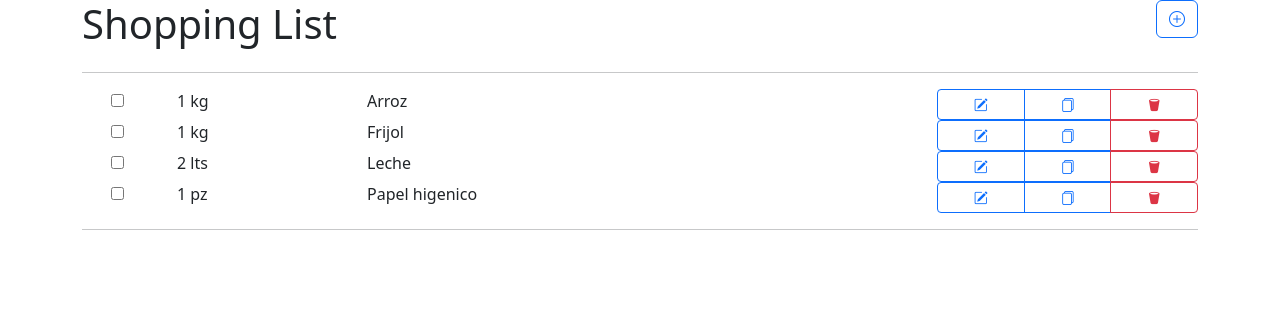
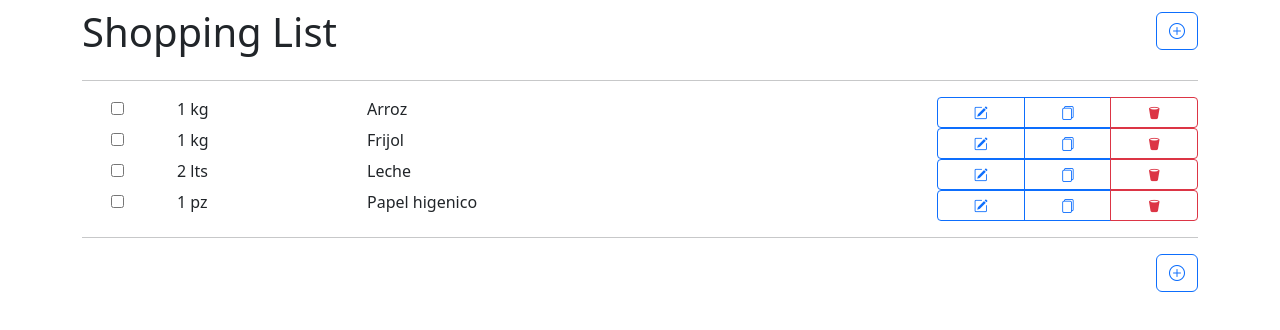
Before and after one commit to SoniaFlores17/shopping_list, a React (Vite) app: page / in a window 1280 px wide. Shown: the top 330 px of the page. Built offline with nearby package versions, Linux system fonts and the light colour scheme.

Commit message:
Boton de agregar

```diff
--- a/index.html
+++ b/index.html
@@ -12,5 +12,6 @@
     <div id="root"></div>
     <script type="module" src="/src/main.jsx"></script>
     <script src="https://cdn.jsdelivr.net/npm/bootstrap@5.3.0-alpha2/dist/js/bootstrap.bundle.min.js" integrity="sha384-qKXV1j0HvMUeCBQ+QVp7JcfGl760yU08IQ+GpUo5hlbpg51QRiuqHAJz8+BrxE/N" crossorigin="anonymous"></script>
+
   </body>
 </html>
--- a/package.json
+++ b/package.json
@@ -10,7 +10,8 @@
   },
   "dependencies": {
     "react": "^18.2.0",
-    "react-dom": "^18.2.0"
+    "react-dom": "^18.2.0",
+    "sweetalert2": "^11.7.5"
   },
   "devDependencies": {
     "@types/react": "^18.0.28",
--- a/src/App.jsx
+++ b/src/App.jsx
@@ -1,5 +1,6 @@
 import { useState } from "react"
 import ListItem from "./components/ListItem";
+import NewItemButton from "./components/NewItemButton";
 
 function App() {
   const [listItems, setListItems] = useState([
@@ -44,16 +45,15 @@ function App() {
     setListItems(newList);
   }
 
+
   return (
-    <div className="container text-center">
+    <div className="container text-center mt-2">
       <div className="row">
       <div className="col text-start">
           <h1>Shopping List</h1>
         </div>
-        <div className="col text-end">
-          <button type="button" class="btn btn-outline-primary">
-            <i class="bi bi-plus-circle"></i>
-          </button>
+        <div className="col text-end mt-1">
+          <NewItemButton />
         </div>
       </div>
       <hr />
@@ -70,6 +70,9 @@ function App() {
         ))
       }
       <hr />
+      <div className="col text-end">
+        <NewItemButton />
+      </div>
     </div>
   )
 }
--- /dev/null
+++ b/src/components/NewItemButton.jsx
@@ -0,0 +1,20 @@
+import Swal from "sweetalert2"
+
+
+const NewItemButton = () => {
+    const NewItemModal = () => {
+        Swal.fire('UwU')
+    }
+
+    return (
+        <button
+            type="button"
+            onClick={NewItemModal}
+            class="btn btn-outline-primary"
+        >
+            <i class="bi bi-plus-circle"></i>
+        </button>
+    )
+}
+
+export default NewItemButton
```
Also changed, not shown: 1 other file (tests, documents, lock files or other folders).
